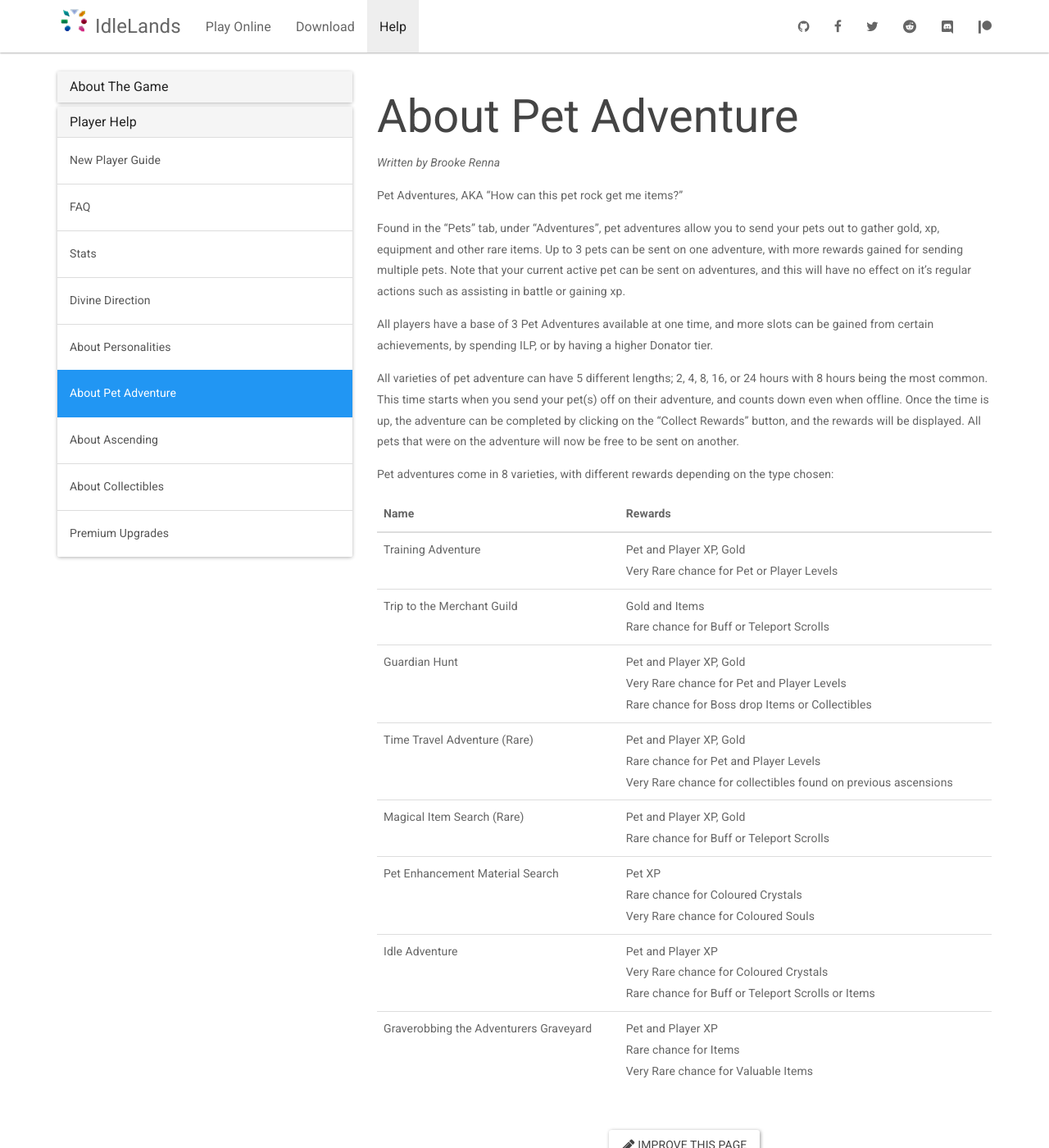
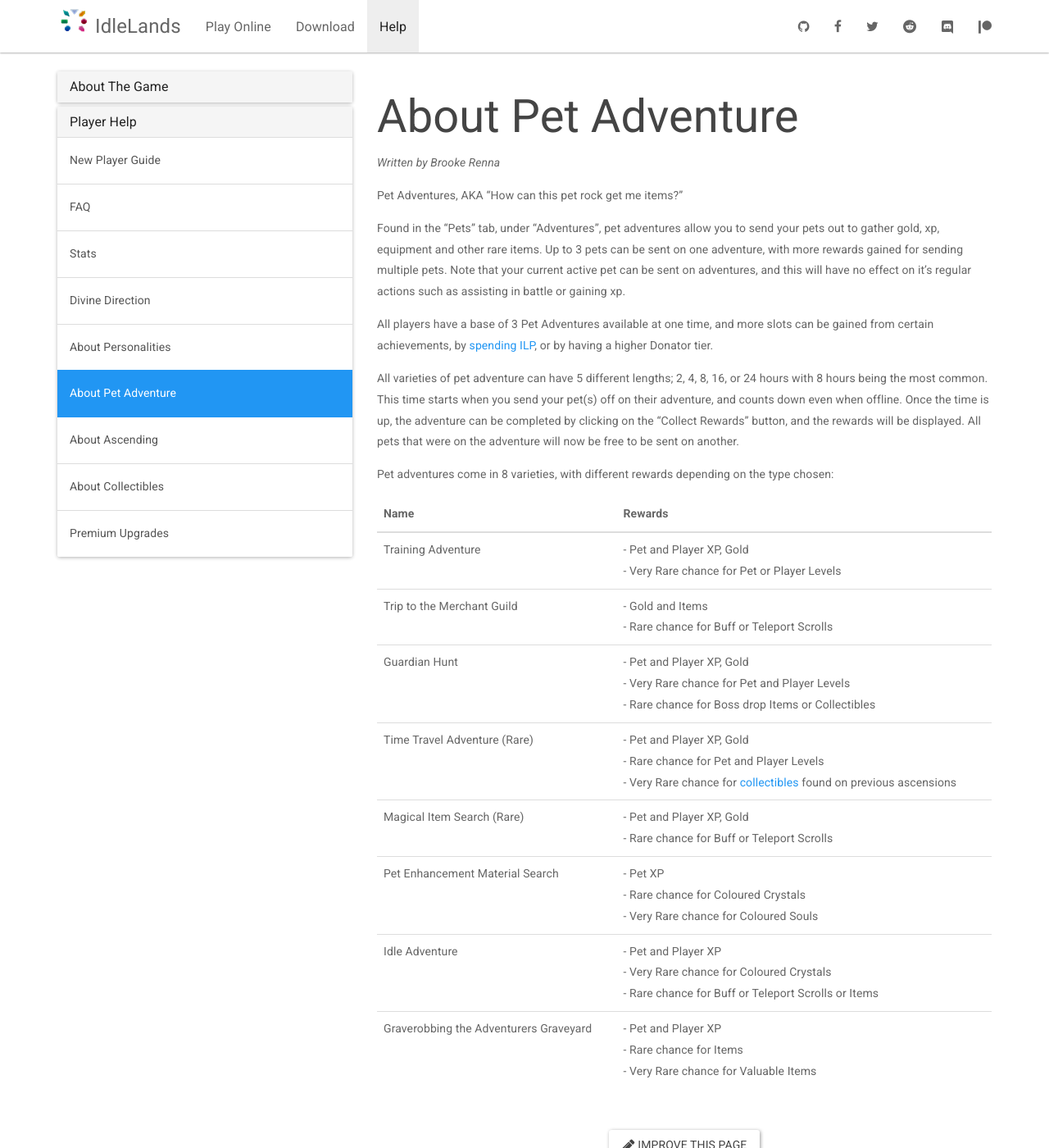
Before and after one commit to IdleLands/idlelands.github.io, a Jekyll site: the page built from _docs/help/about-pet-adventures.md, in a window 1280 px wide and 1400 px high. Shown: the whole window at 82% size. Built offline with Jekyll 4.4.1, drawn with Linux system fonts in a browser that asks for light colours; nearby versions of some CDN libraries; part of the change alters nothing that is shown.

```diff
--- a/_docs/help/about-pet-adventures.md
+++ b/_docs/help/about-pet-adventures.md
@@ -10,7 +10,7 @@ Pet Adventures, AKA “How can this pet rock get me items?”
 
 Found in the “Pets” tab, under “Adventures”, pet adventures allow you to send your pets out to gather gold, xp, equipment and other rare items. Up to 3 pets can be sent on one adventure, with more rewards gained for sending multiple pets. Note that your current active pet can be sent on adventures, and this will have no effect on it's regular actions such as assisting in battle or gaining xp.
 
-All players have a base of 3 Pet Adventures available at one time, and more slots can be gained from certain achievements, by spending ILP, or by having a higher Donator tier.
+All players have a base of 3 Pet Adventures available at one time, and more slots can be gained from certain achievements, by [spending ILP](https://idle.land/docs/premium-upgrades/), or by having a higher Donator tier.
 
 All varieties of pet adventure can have 5 different lengths; 2, 4, 8, 16, or 24 hours with 8 hours being the most common. This time starts when you send your pet(s) off on their adventure, and counts down even when offline. Once the time is up, the adventure can be completed by clicking on the "Collect Rewards" button, and the rewards will be displayed. All pets that were on the adventure will now be free to be sent on another.
 
@@ -18,11 +18,11 @@ Pet adventures come in 8 varieties, with different rewards depending on the type
 
 Name | Rewards
 ------------ | -------------
-Training Adventure | Pet and Player XP, Gold<br>Very Rare chance for Pet or Player Levels
-Trip to the Merchant Guild | Gold and Items<br>Rare chance for Buff or Teleport Scrolls
-Guardian Hunt | Pet and Player XP, Gold<br>Very Rare chance for Pet and Player Levels<br>Rare chance for Boss drop Items or Collectibles
-Time Travel Adventure (Rare) |Pet and Player XP, Gold<br>Rare chance for Pet and Player Levels<br>Very Rare chance for collectibles found on previous ascensions
-Magical Item Search (Rare) |Pet and Player XP, Gold<br>Rare chance for Buff or Teleport Scrolls
-Pet Enhancement Material Search |Pet XP<br>Rare chance for Coloured Crystals<br>Very Rare chance for Coloured Souls
-Idle Adventure |Pet and Player XP<br>Very Rare chance for Coloured Crystals<br>Rare chance for Buff or Teleport Scrolls or Items
-Graverobbing the Adventurers Graveyard |Pet and Player XP<br>Rare chance for Items<br>Very Rare chance for Valuable Items
+Training Adventure |- Pet and Player XP, Gold<br>- Very Rare chance for Pet or Player Levels
+Trip to the Merchant Guild |- Gold and Items<br>- Rare chance for Buff or Teleport Scrolls
+Guardian Hunt |- Pet and Player XP, Gold<br>- Very Rare chance for Pet and Player Levels<br>- Rare chance for Boss drop Items or Collectibles
+Time Travel Adventure (Rare) |- Pet and Player XP, Gold<br>- Rare chance for Pet and Player Levels<br>- Very Rare chance for [collectibles](https://idle.land/docs/collectible-info/) found on previous ascensions
+Magical Item Search (Rare) |- Pet and Player XP, Gold<br>- Rare chance for Buff or Teleport Scrolls
+Pet Enhancement Material Search |- Pet XP<br>- Rare chance for Coloured Crystals<br>- Very Rare chance for Coloured Souls
+Idle Adventure |- Pet and Player XP<br>- Very Rare chance for Coloured Crystals<br>- Rare chance for Buff or Teleport Scrolls or Items
+Graverobbing the Adventurers Graveyard |- Pet and Player XP<br>- Rare chance for Items<br>- Very Rare chance for Valuable Items
```
